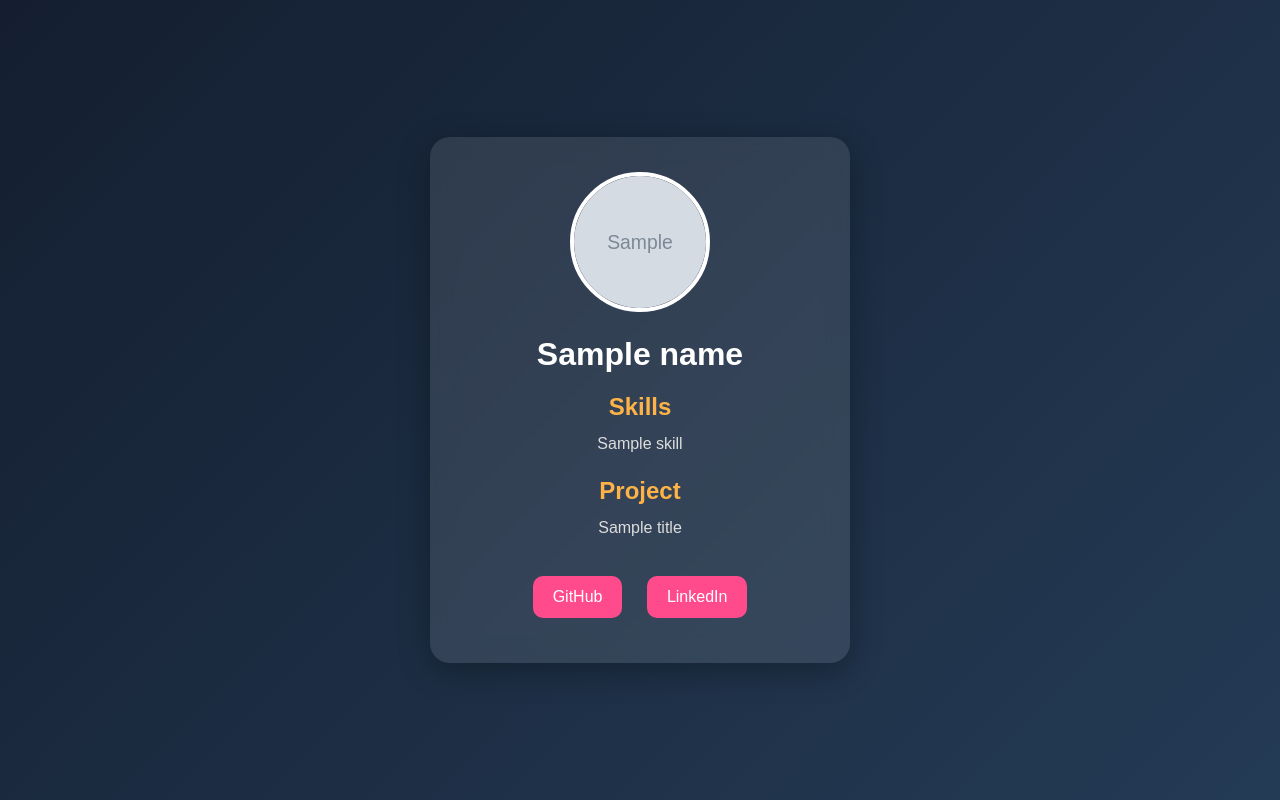
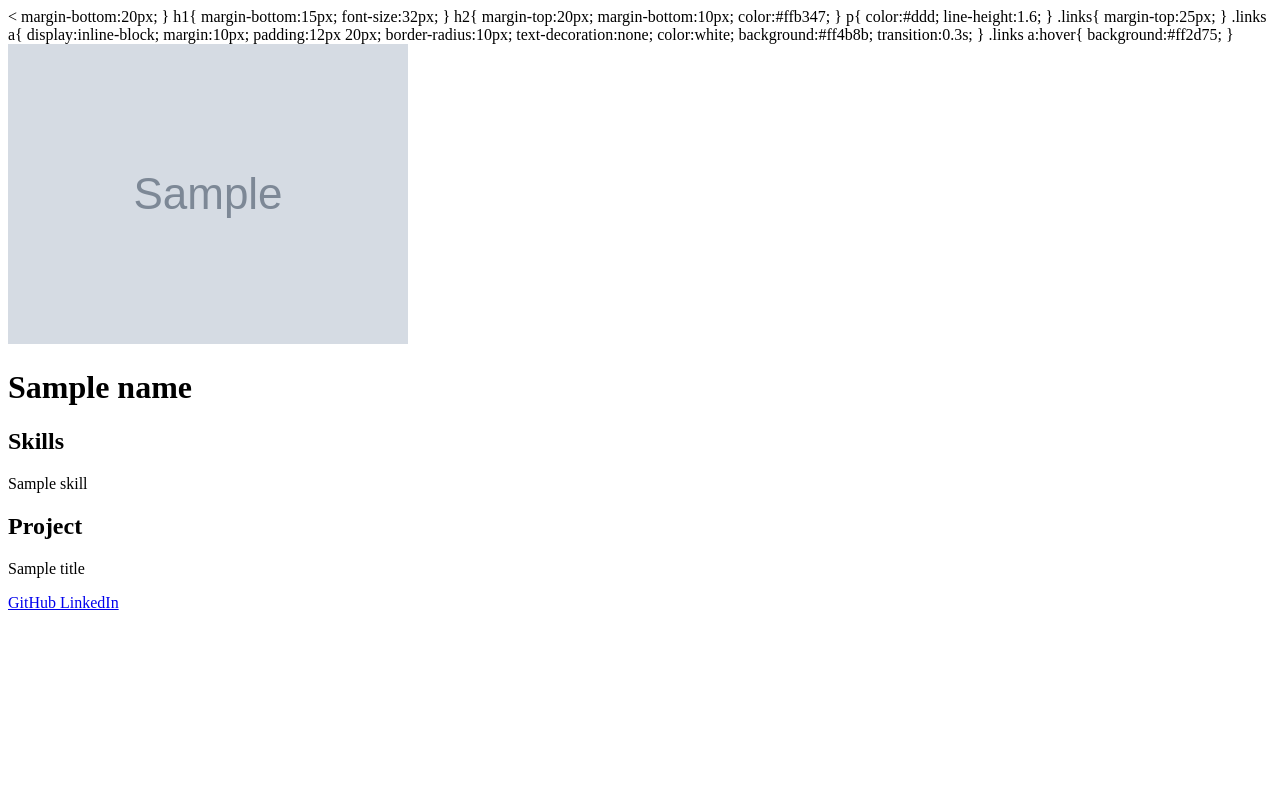
Before and after one commit to senapatisoumik88-collab/student-portfolio-builder, a Flask app: template templates/portfolio.html in a window 1280 px wide. Run offline with Flask 3, Linux system fonts and the light colour scheme; the template is opened without the code that fills it: most values are stand-ins (such as "Sample title", 1, 10 or a date in 2020); grey boxes marked "Sample" are stand-in pictures.

Commit message:
Update portfolio.html

```diff
--- a/templates/portfolio.html
+++ b/templates/portfolio.html
@@ -1,46 +1,6 @@
 
 <!DOCTYPE html>
-<html lang="en">
-
-<head>
-    <meta charset="UTF-8">
-    <meta name="viewport" content="width=device-width, initial-scale=1.0">
-    <title>{{ name }} Portfolio</title>
-
-    <style>
-
-        *{
-            margin:0;
-            padding:0;
-            box-sizing:border-box;
-            font-family:Arial, sans-serif;
-        }
-
-        body{
-            min-height:100vh;
-            display:flex;
-            justify-content:center;
-            align-items:center;
-            background:linear-gradient(135deg,#141e30,#243b55);
-        }
-
-        .card{
-            width:420px;
-            padding:35px;
-            border-radius:20px;
-            text-align:center;
-            background:rgba(255,255,255,0.1);
-            backdrop-filter:blur(12px);
-            box-shadow:0 8px 32px rgba(0,0,0,0.3);
-            color:white;
-        }
-
-        img{
-            width:140px;
-            height:140px;
-            border-radius:50%;
-            object-fit:cover;
-            border:4px solid white;
+<
             margin-bottom:20px;
         }
 
```
